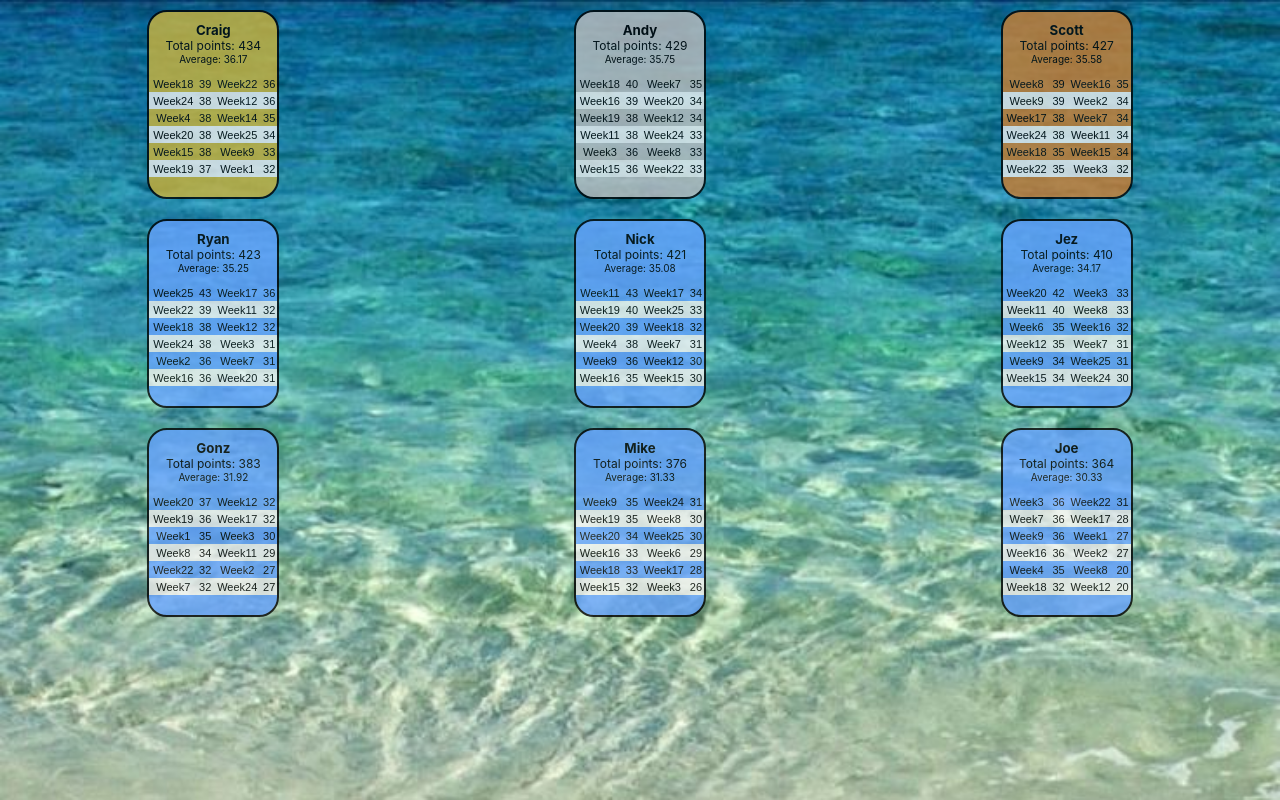
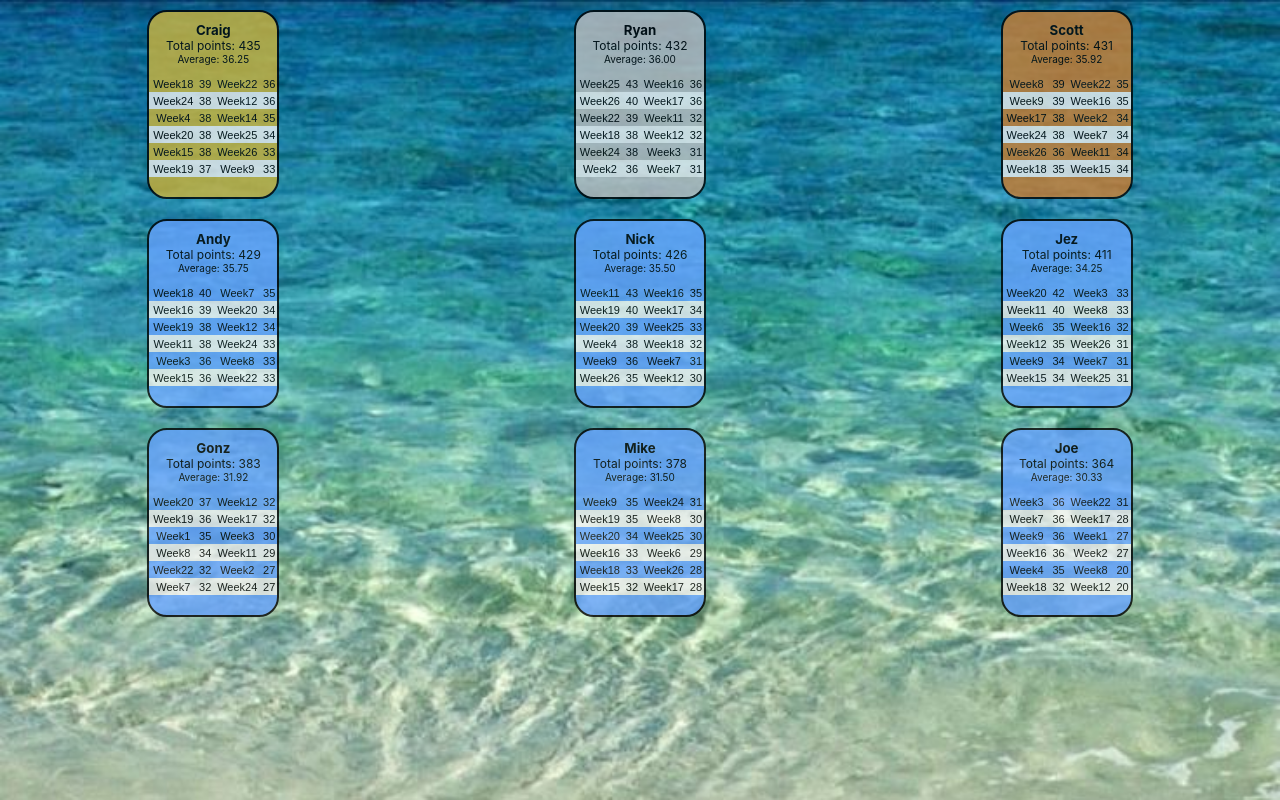
Before and after one commit to Ryan6Payne/winter-league, a React (Create React App) app: page / in a window 1280 px wide. Built offline with nearby package versions, Linux system fonts and the light colour scheme.

Commit message:
Week26, final week scores

```diff
--- a/src/App.js
+++ b/src/App.js
@@ -12,7 +12,7 @@ const App = () => {
             <div className="col-sm">
                 <GolfPlayerCard golfScores={
                   [
-                    { week: 'Week1', score: 32 },
+                    { week: 'Week26', score: 33 },
                     { week: 'Week24', score: 38 },
                     { week: 'Week22', score: 36 },
                     { week: 'Week4', score: 38 },
@@ -29,29 +29,30 @@ const App = () => {
               </div>
               <div className="col-sm">
                 <GolfPlayerCard golfScores={
-                  [
-                    { week: 'Week20', score: 34 },
-                    { week: 'Week24', score: 33 },
-                    { week: 'Week3', score: 36 },
-                    { week: 'Week19', score: 38 },
-                    { week: 'Week7', score: 35 },
-                    { week: 'Week8', score: 33 },
-                    { week: 'Week22', score: 33 },
-                    { week: 'Week11', score: 38 },
-                    { week: 'Week12', score: 34 },
-                    { week: 'Week15', score: 36 },
-                    { week: 'Week16', score: 39 },
-                    { week: 'Week18', score: 40 }
-                  ]
-                } playerName="Andy" weeksPlayed={12} cardClass={"silver"}/>
+                    [
+                      { week: 'Week18', score: 38 },
+                      { week: 'Week2', score: 36 },
+                      { week: 'Week3', score: 31 },
+                      { week: 'Week24', score: 38 },
+                      { week: 'Week22', score: 39 },
+                      { week: 'Week7', score: 31 },
+                      { week: 'Week26', score: 40 },
+                      { week: 'Week11', score: 32 },
+                      { week: 'Week12', score: 32 },
+                      { week: 'Week25', score: 43 },
+                      { week: 'Week16', score: 36 },
+                      { week: 'Week17', score: 36 }
+                    ]
+                  } playerName="Ryan" weeksPlayed={12} cardClass={"silver"}/>
               </div>
+
 
               <div className="col-sm">
               <GolfPlayerCard golfScores={
                 [
                   { week: 'Week17', score: 38 },
                   { week: 'Week2', score: 34 },
-                  { week: 'Week3', score: 32 },
+                  { week: 'Week26', score: 36 },
                   { week: 'Week18', score: 35 },
                   { week: 'Week24', score: 38 },
                   { week: 'Week7', score: 34 },
@@ -70,21 +71,21 @@ const App = () => {
 
             <div className="col-sm">
                 <GolfPlayerCard golfScores={
-                    [
-                      { week: 'Week18', score: 38 },
-                      { week: 'Week2', score: 36 },
-                      { week: 'Week3', score: 31 },
-                      { week: 'Week24', score: 38 },
-                      { week: 'Week22', score: 39 },
-                      { week: 'Week7', score: 31 },
-                      { week: 'Week20', score: 31 },
-                      { week: 'Week11', score: 32 },
-                      { week: 'Week12', score: 32 },
-                      { week: 'Week25', score: 43 },
-                      { week: 'Week16', score: 36 },
-                      { week: 'Week17', score: 36 }
-                    ]
-                  } playerName="Ryan" weeksPlayed={12} />
+                  [
+                    { week: 'Week20', score: 34 },
+                    { week: 'Week24', score: 33 },
+                    { week: 'Week3', score: 36 },
+                    { week: 'Week19', score: 38 },
+                    { week: 'Week7', score: 35 },
+                    { week: 'Week8', score: 33 },
+                    { week: 'Week22', score: 33 },
+                    { week: 'Week11', score: 38 },
+                    { week: 'Week12', score: 34 },
+                    { week: 'Week15', score: 36 },
+                    { week: 'Week16', score: 39 },
+                    { week: 'Week18', score: 40 }
+                  ]
+                } playerName="Andy" weeksPlayed={12}/>
               </div>
 
             <div className="col-sm">
@@ -99,7 +100,7 @@ const App = () => {
                     { week: 'Week9', score: 36 },
                     { week: 'Week11', score: 43 },
                     { week: 'Week12', score: 30 },
-                    { week: 'Week15', score: 30 },
+                    { week: 'Week26', score: 35 },
                     { week: 'Week16', score: 35 },
                     { week: 'Week17', score: 34 }
                   ]
@@ -110,7 +111,7 @@ const App = () => {
             <div className="col-sm">
               <GolfPlayerCard golfScores={
                   [
-                    { week: 'Week24', score: 30 },
+                    { week: 'Week26', score: 31 },
                     { week: 'Week3', score: 33 },
                     { week: 'Week6', score: 35 },
                     { week: 'Week7', score: 31 },
@@ -151,7 +152,7 @@ const App = () => {
                   [
                     { week: 'Week24', score: 31 },
                     { week: 'Week20', score: 34 },
-                    { week: 'Week3', score: 26 },
+                    { week: 'Week26', score: 28 },
                     { week: 'Week6', score: 29 },
                     { week: 'Week8', score: 30 },
                     { week: 'Week9', score: 35 },
```
